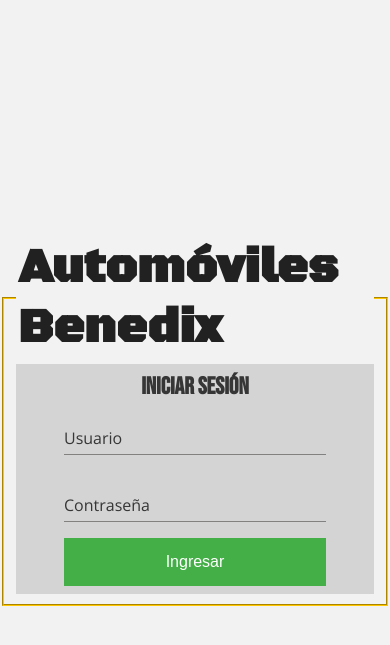
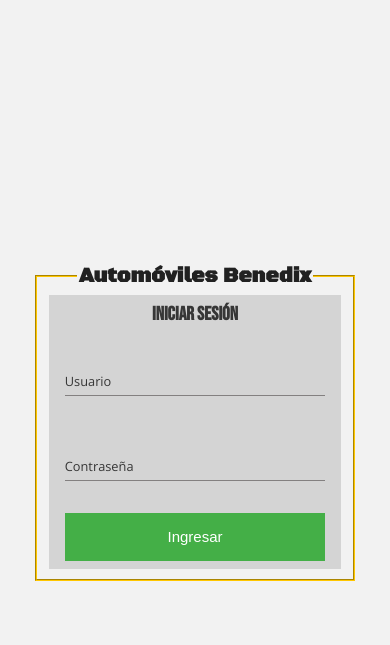
Before and after one commit to peblo-code/PROYECTO, a Django app: page /pagina/ in a window 390 px wide. Shown: the top 645 px of the page. Run offline with Django 3.2, Linux system fonts and the light colour scheme.

Commit message:
Reemplazo de Archivos LOGIN y HEADER (css) en proyecto Django, header tienerrores

```diff
--- a/servidor/pagina/static/css/login.css
+++ b/servidor/pagina/static/css/login.css
@@ -43,21 +43,6 @@ fieldset {
     position: relative;
     overflow: hidden;
 }
-/*
-.login-box-form-input p {
-    margin-top: 0;
-    width: 100%;
-    text-align: start;
-    font-weight: bolder;
-}
-
-.login-box-form-input input {
-    border-color: var(--black-tematic);
-    border-radius: 5px;
-    border-style: solid;
-    max-width: 20em;
-    width: 100%;
-} */
 
 .login-box-button {
     background-color: var(--button-standby); /* Green */
@@ -74,3 +59,78 @@ fieldset {
     background-color: var(--button-hover); /* Green */
     color: white;
 }
+
+@media screen and (max-width: 630px) {
+    .login-title {
+        font-size: xx-large;
+    }
+
+    .login-box {
+        padding: .5em 3em;
+        grid-template-rows: 1em 1fr;
+    }
+
+    .login-box-title {
+        font-size: 1.2em;
+    }
+
+    .text-nomb {
+        font-size: .7rem;
+    }
+
+    .login-box-form {
+        grid-template-rows: 1.8em 1.8em 1.8em;
+    }
+
+    .login-box-button {
+        padding: 6px 0;
+    }
+}
+
+@media screen and (max-width: 425px) {
+    fieldset {
+        gap: 1em;
+        height: auto;
+        width: 75%;
+    }
+
+    legend {
+        text-align: center;
+    }
+
+    .login-title {
+        font-size: 1.3rem;
+    }
+
+    .login-box-title {
+        font-size: 1.2em;
+    }
+
+    .login-box-form {
+        grid-template-rows: 3.3em 3.3em 3em;
+        gap: 2em;
+    }
+
+    .login-box {
+        height: auto;
+        max-height: initial;
+        padding: .5em 1em;
+        grid-template-rows: 1.5em 1fr;
+        gap: 1em;
+    }
+
+    .text-nomb {
+        font-size: .8rem;
+    }
+
+    .login-box-button {
+        font-size: 15px;
+    }
+
+}
+
+@media screen and (max-width: 320px) {
+    .login-title {
+        font-size: 1rem;
+    }
+}
```
Also changed, not shown: servidor/pagina/static/css/header.css (+103 -6 lines).
